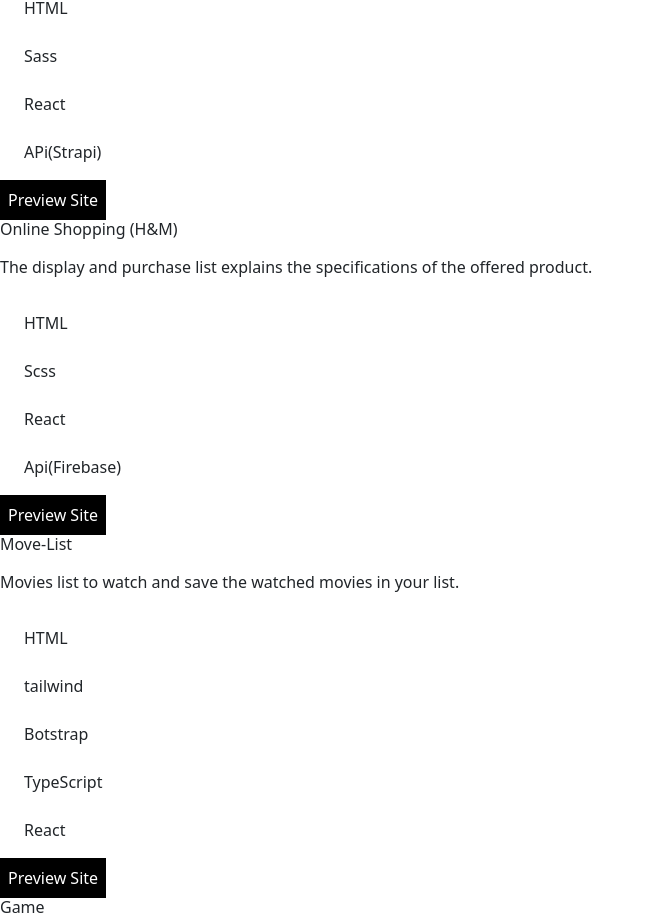
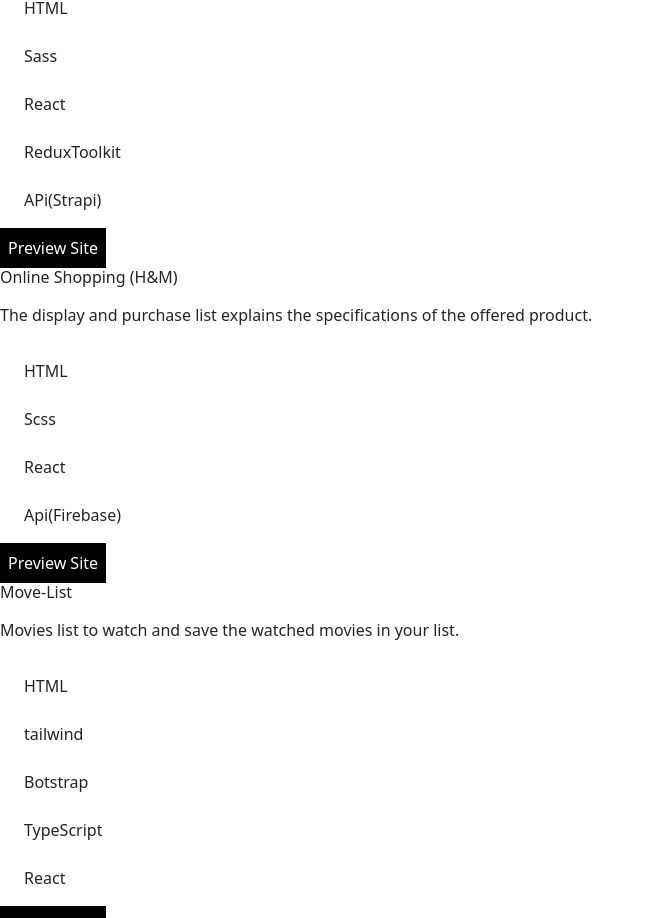
Before and after one commit to MohamedEssamfouadd/Protofolio, a React (Vite) app: page / in a window 1280 px wide. Shown: the part 5794-6712 px from the top of the page, without its empty margins (0-654 px from the left). Built offline with nearby package versions, Linux system fonts and the light colour scheme.

Commit message:
last commit

```diff
--- a/src/constants/index.js
+++ b/src/constants/index.js
@@ -13,7 +13,7 @@
 
     description:
       "A fully functional e-commerce website with features like product listing, shopping cart, and user authentication.",
-    technologies: ["HTML", "Sass", "React", "APi(Strapi)"],
+    technologies: ["HTML", "Sass", "React","ReduxToolkit", "APi(Strapi)"],
     link:"https://fast-food-u8r2.vercel.app/"
   },
   {
```
